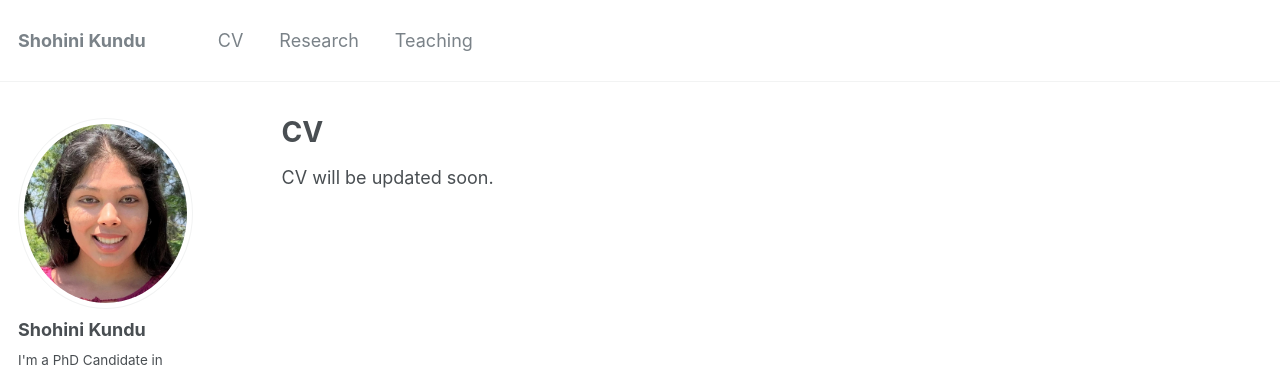
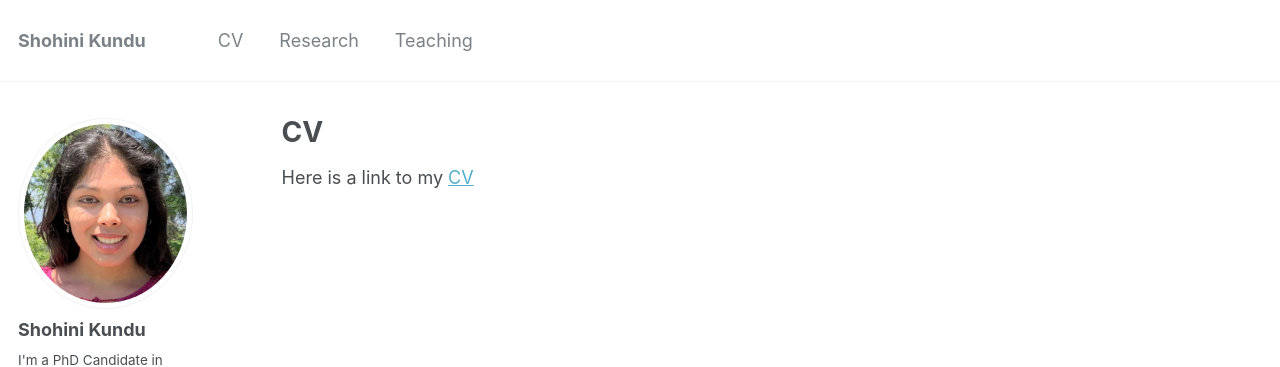
Before and after one commit to shohinikundu/shohinikundu.github.io, a Jekyll site: the page built from _pages/cv.md, in a window 1280 px wide. Shown: the top 367 px of the page. Built offline with Jekyll 4.4.1, drawn with Linux system fonts in a browser that asks for light colours.

Commit message:
Update cv.md

```diff
--- a/_pages/cv.md
+++ b/_pages/cv.md
@@ -5,5 +5,4 @@ permalink: /cv/
 author_profile: true
 ---
 
-
-CV will be updated soon.
+Here is a link to my <a href="ShohiniKunduCV.pdf">CV</a>
```
